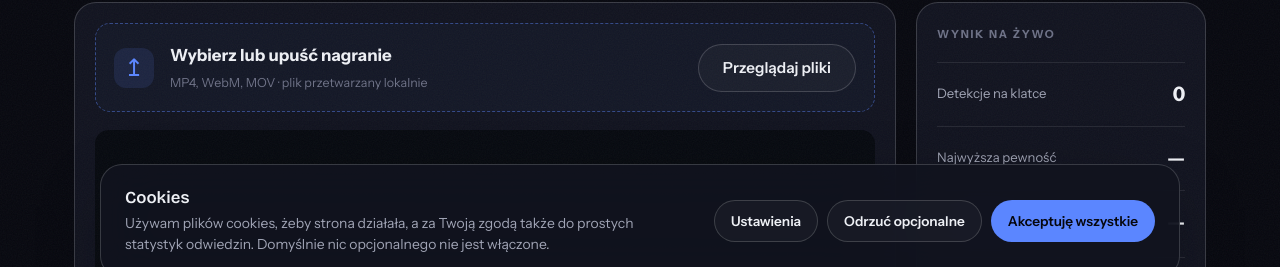
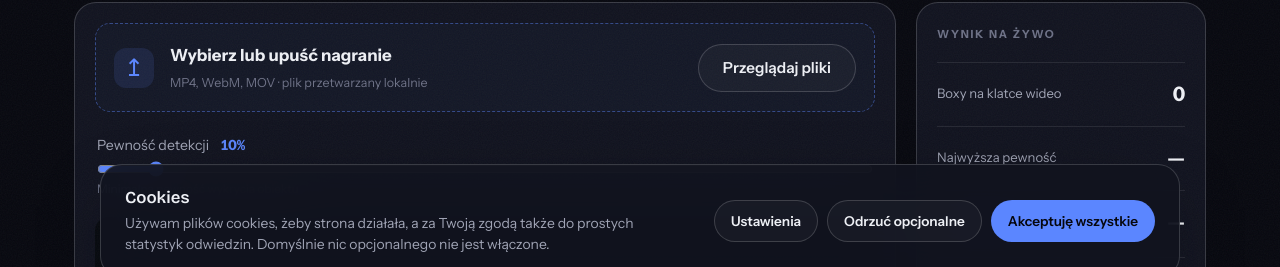
Before and after one commit to Drwalpawel20/next, a Next.js app in the folder drwal-next/: page /demos/fire-smoke in a window 1280 px wide. Shown: the part 498-765 px from the top of the page. Built offline with nearby package versions, Linux system fonts and the light colour scheme; no server answers.

Commit message:
Add files via upload

```diff
--- a/drwal-next/app/globals.css
+++ b/drwal-next/app/globals.css
@@ -417,3 +417,4 @@ html body{top:0!important;position:static!important}
 .fire-examples{border-top:1px solid var(--line);margin-top:24px;padding-top:20px;display:flex;align-items:center;justify-content:space-between;gap:16px}.fire-examples h2{font-size:1rem}.fire-examples p{font-size:.78rem;color:var(--muted2);margin-top:5px}.example-pending{white-space:nowrap}
 @media(max-width:900px){.fire-layout{grid-template-columns:1fr}.fire-side{position:static;display:grid;grid-template-columns:repeat(3,1fr);gap:0 14px}.fire-side-label,.fire-legend,.fire-disclaimer{grid-column:1/-1}.fire-metric:nth-of-type(2){border-top:1px solid var(--line)}}
 @media(max-width:650px){.demo-grid{grid-template-columns:1fr}.demo-art{height:170px}.demo-page{padding-top:45px}.fire-demo{padding-bottom:80px}.fire-main,.fire-side{padding:14px}.fire-upload{flex-wrap:wrap}.fire-upload .btn{width:100%;text-align:center}.fire-controls{align-items:flex-start;flex-direction:column}.fire-stage{min-height:220px}.fire-examples{align-items:flex-start;flex-direction:column}.example-pending{white-space:normal}.fire-side{grid-template-columns:1fr 1fr}.fire-metric:nth-of-type(2){border-top:1px solid var(--line)}}
+.fire-confidence{display:grid;grid-template-columns:1fr auto;gap:3px 16px;align-items:center;padding:4px 2px 18px}.fire-confidence label{font-size:.88rem;color:var(--muted)}.fire-confidence label b{color:var(--accent);margin-left:8px;font-variant-numeric:tabular-nums}.fire-confidence input{grid-column:1/-1;width:100%;accent-color:var(--accent);cursor:pointer}.fire-confidence small{grid-column:1/-1;color:var(--muted2);font-size:.74rem}
--- a/drwal-next/components/FireSmokeDemo.tsx
+++ b/drwal-next/components/FireSmokeDemo.tsx
@@ -4,7 +4,7 @@ import type { InferenceSession } from "onnxruntime-web";
 
 type Box = { x: number; y: number; w: number; h: number; score: number; cls: number };
 const SIZE = 640;
-const THRESHOLD = 0.15;
+
 const IOU_THRESHOLD = 0.45;
 const CLASSES = ["Smoke", "Fire"];
 
@@ -15,13 +15,13 @@ function iou(a: Box, b: Box) {
   return intersection / (a.w * a.h + b.w * b.h - intersection + 1e-6);
 }
 
-function decode(data: Float32Array, width: number, height: number, scale: number, padX: number, padY: number): Box[] {
+function decode(data: Float32Array, width: number, height: number, scale: number, padX: number, padY: number, threshold: number): Box[] {
   const count = 8400;
   const candidates: Box[] = [];
   for (let i = 0; i < count; i++) {
     const smoke = data[4 * count + i], fire = data[5 * count + i];
     const cls = fire > smoke ? 1 : 0, score = Math.max(smoke, fire);
-    if (score < THRESHOLD) continue;
+    if (score < threshold) continue;
     const cx = data[i], cy = data[count + i], bw = data[2 * count + i], bh = data[3 * count + i];
     const x = Math.max(0, Math.min(width, (cx - bw / 2 - padX) / scale));
     const y = Math.max(0, Math.min(height, (cy - bh / 2 - padY) / scale));
@@ -49,6 +49,8 @@ export default function FireSmokeDemo() {
   const [fileUrl, setFileUrl] = useState("");
   const [fileName, setFileName] = useState("");
   const [aspect, setAspect] = useState(16 / 9);
+  const [confidence, setConfidence] = useState(0.1);
+  const confidenceRef = useRef(0.1);
   const [loading, setLoading] = useState(false);
   const [playing, setPlaying] = useState(false);
   const [status, setStatus] = useState("Wybierz nagranie, aby rozpocząć");
@@ -57,7 +59,6 @@ export default function FireSmokeDemo() {
   const clearLoop = useCallback(() => {
     if (rafRef.current !== null) cancelAnimationFrame(rafRef.current);
     rafRef.current = null;
-    busyRef.current = false;
   }, []);
 
   const chooseFile = useCallback((file?: File) => {
@@ -98,7 +99,7 @@ export default function FireSmokeDemo() {
       const scale = Math.min(SIZE / w, SIZE / h);
       const drawW = Math.round(w * scale), drawH = Math.round(h * scale);
       const padX = (SIZE - drawW) / 2, padY = (SIZE - drawH) / 2;
-      fctx.fillStyle = "#000"; fctx.fillRect(0, 0, SIZE, SIZE);
+      fctx.fillStyle = "rgb(114, 114, 114)"; fctx.fillRect(0, 0, SIZE, SIZE);
       fctx.drawImage(video, padX, padY, drawW, drawH);
       const rgba = fctx.getImageData(0, 0, SIZE, SIZE).data;
       const input = new Float32Array(3 * SIZE * SIZE);
@@ -110,7 +111,7 @@ export default function FireSmokeDemo() {
       const tensor = new ort.Tensor("float32", input, [1, 3, SIZE, SIZE]);
       const result = await sessionRef.current.run({ [sessionRef.current.inputNames[0]]: tensor });
       const output = result[sessionRef.current.outputNames[0]];
-      const boxes = decode(output.data as Float32Array, w, h, scale, padX, padY);
+      const boxes = decode(output.data as Float32Array, w, h, scale, padX, padY, confidenceRef.current);
       const ratio = Math.max(1, w / 960);
       ctx.lineWidth = 3 * ratio;
       ctx.font = `600 ${Math.round(16 * ratio)}px system-ui, sans-serif`;
@@ -129,8 +130,9 @@ export default function FireSmokeDemo() {
       setStatus(boxes.length ? "Detekcja aktywna" : "Analiza trwa · nie wykryto obiektów w tej klatce");
     } catch (error) {
       clearLoop();
+      video.pause();
       setPlaying(false);
-      setStatus(error instanceof Error ? error.message : "Nie udało się uruchomić modelu.");
+      setStatus(error instanceof Error ? `Błąd modelu: ${error.message}` : "Nie udało się uruchomić modelu.");
     } finally {
       busyRef.current = false;
     }
@@ -189,9 +191,10 @@ export default function FireSmokeDemo() {
             <span className="upload-icon">↥</span><span><b>{fileName || "Wybierz lub upuść nagranie"}</b><small>MP4, WebM, MOV · plik przetwarzany lokalnie</small></span>
             <span className="btn">Przeglądaj pliki</span>
           </label>
+          <div className="fire-confidence"><label htmlFor="fire-confidence">Pewność detekcji <b>{Math.round(confidence * 100)}%</b></label><input id="fire-confidence" type="range" min="5" max="80" step="5" value={Math.round(confidence * 100)} onChange={(e) => { const value = Number(e.target.value) / 100; confidenceRef.current = value; setConfidence(value); }} /><small>Minimalna pewność wykrycia obiektu</small></div>
           <div className="fire-stage" style={{ aspectRatio: aspect }}>
             {fileUrl ? <>
-              <video ref={videoRef} src={fileUrl} controls playsInline onLoadedMetadata={(e) => setAspect(e.currentTarget.videoWidth / e.currentTarget.videoHeight || 16 / 9)} onEnded={() => { clearLoop(); setPlaying(false); setStatus("Analiza zakończona"); }} onPause={() => { if (playing) { clearLoop(); setPlaying(false); } }} />
+              <video ref={videoRef} src={fileUrl} controls playsInline onLoadedMetadata={(e) => setAspect(e.currentTarget.videoWidth / e.currentTarget.videoHeight || 16 / 9)} onPlay={() => { setPlaying(true); clearLoop(); lastRunRef.current = 0; rafRef.current = requestAnimationFrame(tick); }} onEnded={() => { clearLoop(); setPlaying(false); setStatus("Analiza zakończona"); }} onPause={() => { clearLoop(); setPlaying(false); }} />
               <canvas ref={canvasRef} aria-label="Klatka wideo z zaznaczonymi detekcjami ognia i dymu" />
             </> : <div className="fire-empty"><span>▶</span><b>Podgląd nagrania</b><small>Wybierz plik wideo, aby zobaczyć detekcje</small></div>}
           </div>
@@ -206,7 +209,7 @@ export default function FireSmokeDemo() {
         </div>
         <aside className="fire-side">
           <p className="fire-side-label">WYNIK NA ŻYWO</p>
-          <div className="fire-metric"><span>Detekcje na klatce</span><b>{stats.count}</b></div>
+          <div className="fire-metric"><span>Boxy na klatce wideo</span><b>{stats.count}</b></div>
           <div className="fire-metric"><span>Najwyższa pewność</span><b>{stats.top ? `${(stats.top * 100).toFixed(1)}%` : "—"}</b></div>
           <div className="fire-metric"><span>Czas inferencji</span><b>{stats.latency ? `${stats.latency.toFixed(0)} ms` : "—"}</b></div>
           <div className="fire-legend"><span><i className="fire-dot" /> Ogień</span><span><i className="smoke-dot" /> Dym</span></div>
--- a/drwal-next/next.config.mjs
+++ b/drwal-next/next.config.mjs
@@ -1,3 +1,4 @@
+import "./scripts/copy-ort-assets.mjs";
 /** Statyczny eksport: najszybsze ładowanie i hosting na GitHub Pages (drwalpawel20.github.io). */
 const nextConfig = {
   output: "export",
```
Also changed, not shown: drwal-next/app/demos/fire-smoke/page.tsx (line endings or trailing spaces), drwal-next/app/demos/page.tsx (line endings or trailing spaces), drwal-next/components/Footer.tsx (line endings or trailing spaces), drwal-next/components/Header.tsx (line endings or trailing spaces), drwal-next/package.json (line endings or trailing spaces).
